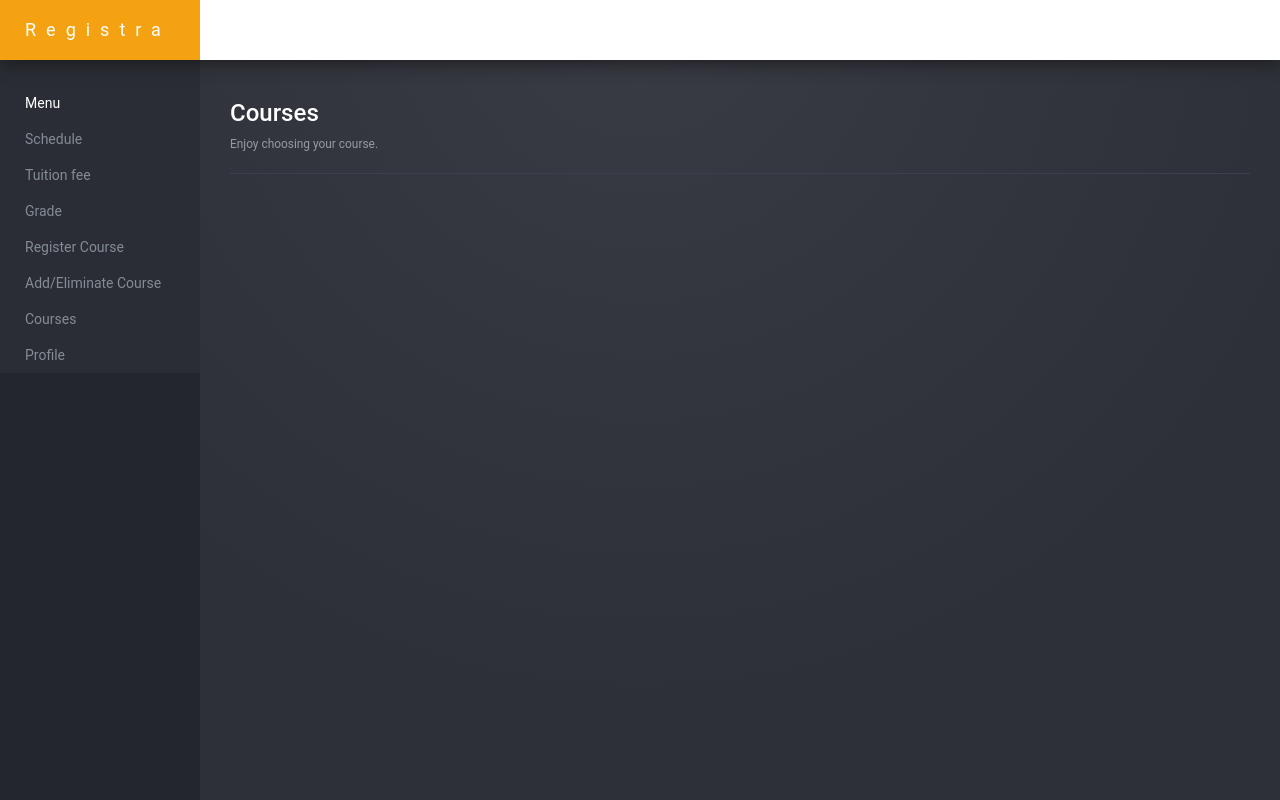
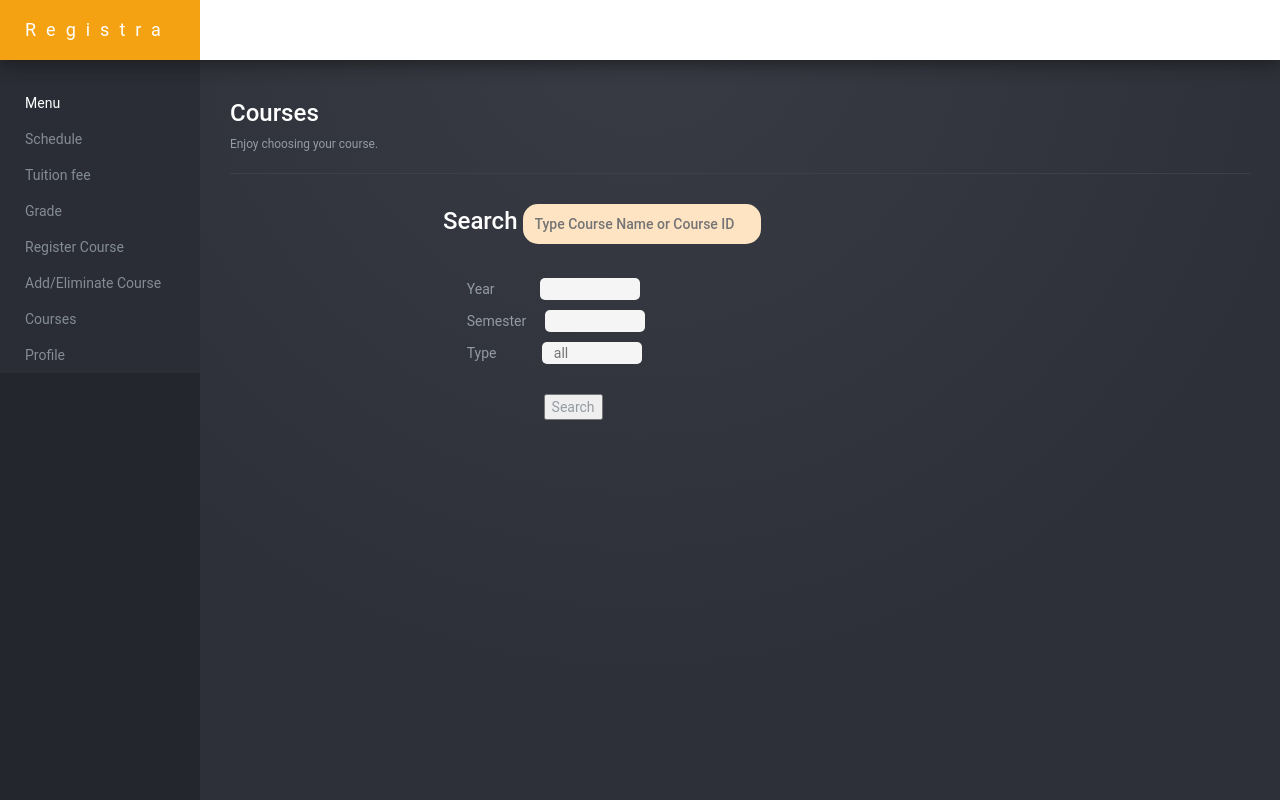
Before and after one commit to kheminw/reg-ting-rao, a Python web app: template app/templates/courses.html in a window 1280 px wide. Run offline with Jinja, Linux system fonts and the light colour scheme; the template is opened without the code that fills it, so the values that code supplies are empty; some libraries are stand-ins or nearby versions.

Commit message:
edit course.html

```diff
--- a/app/static/main.css
+++ b/app/static/main.css
@@ -47,6 +47,25 @@
     height:100%;
 }
 
+.search-box{
+    padding-right:1.4%;
+    padding-left:1.4%;
+    outline:none;
+    border:none;
+    border-radius:15px;
+    color:rgb(50, 48, 85);
+    background-color:bisque
+}
+.option-box{
+    padding-right:1.5%;
+    padding-left:1.5%;
+    outline:none;
+    border:none;
+    border-radius:5px;
+    width:100px;
+    color:rgb(50, 48, 85);
+    background-color:whitesmoke;
+}
 .line {
     width: 112px;
     height: 47px;
--- a/app/templates/courses.html
+++ b/app/templates/courses.html
@@ -5,6 +5,26 @@
   <h3>Courses</h3>
   <small>Enjoy choosing your course.</small>
   <hr>
+  <div class="container-fluid">
+    <div style="padding-left:20%">
+      <h3>Search <span><input style="height:5%; width:30%;font-size:14px;"type="text" placeholder="Type Course Name or Course ID" class="search-box"></span></h3>
+      <div style="flex:1; flex-direction:column;padding-left:3%;padding-top:3%; justify-content: center;">
+        <div style="flex:1;">
+            <p>Year  <span style="margin-left:5.5%;"><input type="text" class="option-box"></span></p>
+        </div>
+        <div style="flex:1;">
+          <p>Semester  <span style="margin-left:2%;"><input type="text" class="option-box"></span></p>
+        </div>
+        <div style="flex:1;">
+            <p>Type  <span style="margin-left:5.5%;"><input type="text" placeholder="all" class="option-box"></span></p>
+        </div>
+        <div style="padding-left:10%;flex:1 ">
+          <br>
+          <button> Search </button>
+        </div>
+      </div>
+    </div>
+  </div>
 </section>
 
 
```
